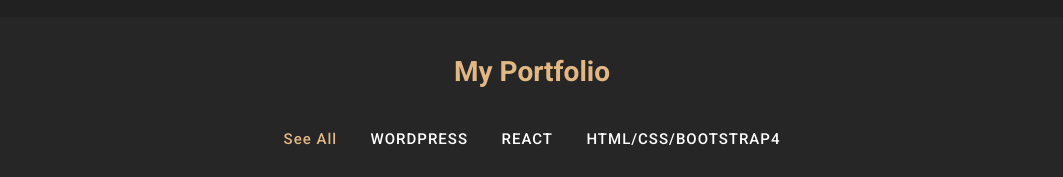
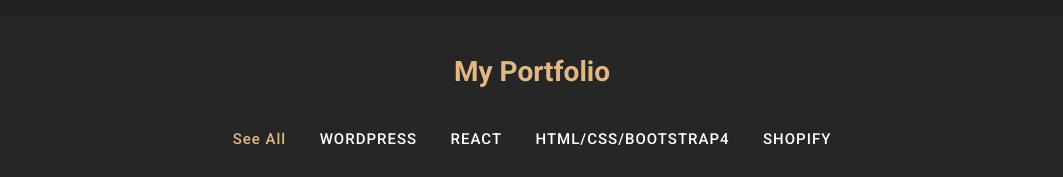
Before and after one commit to syedfawadhashmi5/online-portfolio, a plain HTML site: page index.html in a window 1280 px wide. Shown: the part 2460-2637 px from the top of the page, without its empty margins (108-1171 px from the left). Drawn offline with nearby package versions, Linux system fonts and the light colour scheme; some packages are replaced by stand-ins of ours; a script that the page names is missing.

Commit message:
Update index.html

```diff
--- a/index.html
+++ b/index.html
@@ -668,6 +668,9 @@
                         <li data-filter="3">
                             <span>HTML/CSS/BOOTSTRAP4</span>
                         </li>
+                        <li data-filter="3">
+                            <span>SHOPIFY</span>
+                        </li>
                     </ul>
                 </div>
 
```
